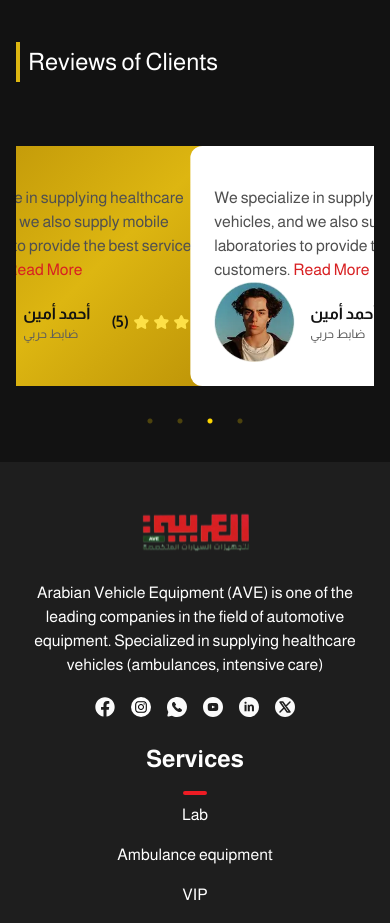
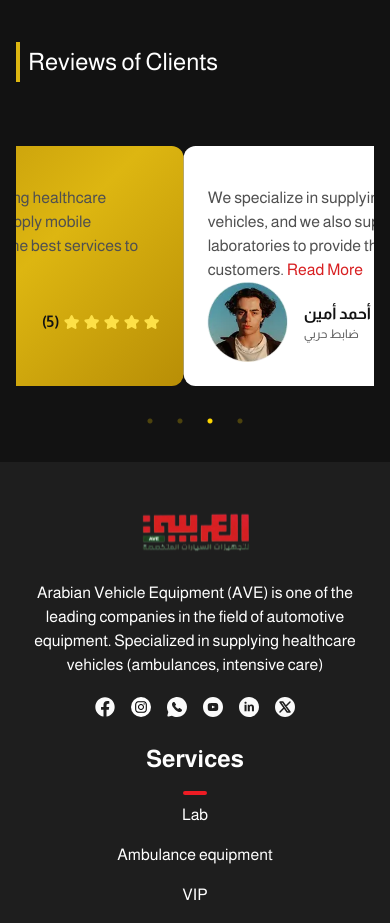
Before and after one commit to AQuadic/AVE_Reactjs, a React (Vite) app: page /vip in a window 390 px wide. Shown: the part 2800-3723 px from the top of the page. Built offline with nearby package versions, Linux system fonts and the light colour scheme.

Commit message:
fixes reviews responsive

```diff
--- a/src/components/Vip/OpinionCard.jsx
+++ b/src/components/Vip/OpinionCard.jsx
@@ -1,6 +1,6 @@
-import clientImg from '@/assets/images/clientImg.webp'
-import { useState } from 'react';
-import { useTranslation } from 'react-i18next';
+import clientImg from "@/assets/images/clientImg.webp";
+import { useState } from "react";
+import { useTranslation } from "react-i18next";
 
 const OpinionCard = ({ isGolden }) => {
   const { t } = useTranslation("home");
@@ -11,19 +11,17 @@ const OpinionCard = ({ isGolden }) => {
   };
   return (
     <div
-      className={`w-[350px] sm:w-[600px] m-5 p-6 ${isGolden ? "yellow-gradient text-white" : "bg-white text-black"} rounded-xl`}
+      className={`w-full max-w-[600px] m-5 p-6 ${isGolden ? "yellow-gradient text-white" : "bg-white text-black"} rounded-xl`}
     >
-      <p className='text-[#505050] lg:text-2xl text-base lg:font-bold font-normal md:w-[570px] mt-4'>
-        {t('headTitle')}
-        {showMore && (
-          <span> {t('headTitle')}</span>
-        )}
+      <p className="text-[#505050] lg:text-2xl text-base lg:font-bold font-normal md:w-[570px] mt-4">
+        {t("headTitle")}
+        {showMore && <span> {t("headTitle")}</span>}
         <span
-          className='text-[#D82022] cursor-pointer'
+          className="text-[#D82022] cursor-pointer"
           onClick={toggleShowMore}
         >
-          {' '}
-          {showMore ? t('readLess') : t('readMore')}
+          {" "}
+          {showMore ? t("readLess") : t("readMore")}
         </span>
       </p>
       <div className="flex justify-between">
--- a/src/components/Vip/VipOpinions.jsx
+++ b/src/components/Vip/VipOpinions.jsx
@@ -34,36 +34,36 @@ const VipOpinions = () => {
     dots: true,
     infinite: true,
     speed: 500,
-    slidesToShow: 1, // Show only 1 slide in the center
+    slidesToShow: 1,
     slidesToScroll: 1,
     arrows: false,
     autoplay: true,
     autoplaySpeed: 3000,
-    centerMode: true, // Enable center mode
-    centerPadding: "25%", // Show about half of the adjacent slides
+    centerMode: true,
+    centerPadding: "25%",
     responsive: [
       {
         breakpoint: 1024,
         settings: {
           slidesToShow: 1,
-          centerMode: true,
-          centerPadding: "20%",
+          centerMode: false,
+          centerPadding: "0",
         },
       },
       {
         breakpoint: 768,
         settings: {
           slidesToShow: 1,
-          centerMode: true,
-          centerPadding: "15%",
+          centerMode: false,
+          centerPadding: "0",
         },
       },
       {
         breakpoint: 480,
         settings: {
           slidesToShow: 1,
-          centerMode: true,
-          centerPadding: "10%",
+          centerMode: false,
+          centerPadding: "0",
         },
       },
     ],
@@ -73,7 +73,10 @@ const VipOpinions = () => {
     <section className="container mx-auto mt-5 px-4 pb-14 py-12">
       <h2 className="flex items-center gap-2">
         <div className="h-10 w-1 bg-vipColor"></div>
-        <span className="text-2xl sm:text-[40px] py-12"> {t('reviews')} <span>{t('client')}</span></span>
+        <span className="text-2xl sm:text-[40px] py-12">
+          {" "}
+          {t("reviews")} <span>{t("client")}</span>
+        </span>
       </h2>
 
       <Slider {...settings} className="yellow-dots">
```
